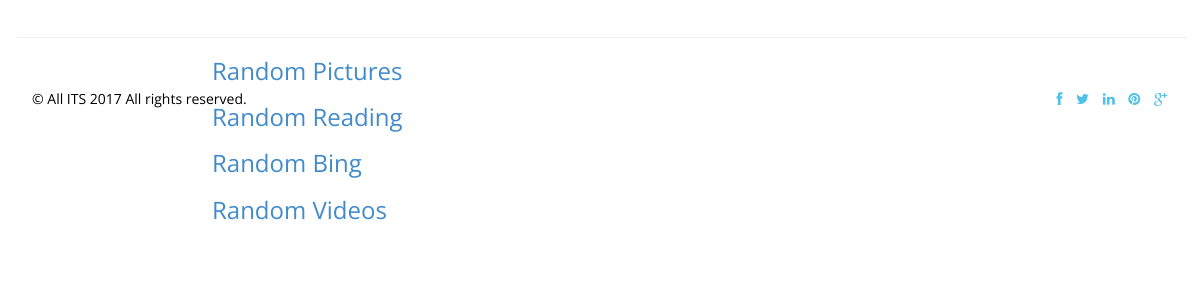
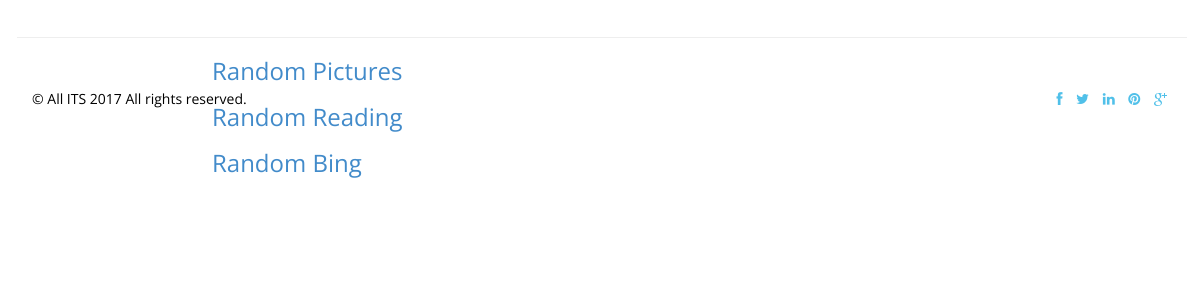
Before and after one commit to tsmtbs07/allits, a Django app: template timewaster/Randomstuff/templates/Randomstuff/index.html in a window 1560 px wide. Shown: the part 295-595 px from the top of the page, without its empty margins (178-1374 px from the left). Run offline with Django 3.2, Linux system fonts and the light colour scheme; the template is opened without the code that fills it, so the values that code supplies are empty; parts of the project's set-up code (start-up, migrations or seed data) failed here and were passed over.

Commit message:
Removed Random Videos

```diff
--- a/timewaster/Randomstuff/templates/Randomstuff/index.html
+++ b/timewaster/Randomstuff/templates/Randomstuff/index.html
@@ -8,7 +8,6 @@
 	<a href="{{pic_url}}" target="_blank"><h3>Random Pictures</h3></a>
 	<a href="{{read_url}}" target="_blank"><h3>Random Reading</h3></a>
 	<a href="{{bing_url}}" target="_blank"><h3>Random Bing</h3></a>
-	<a href="random-videos/"><h3>Random Videos</h3></a>
 </div>
 
 
```
